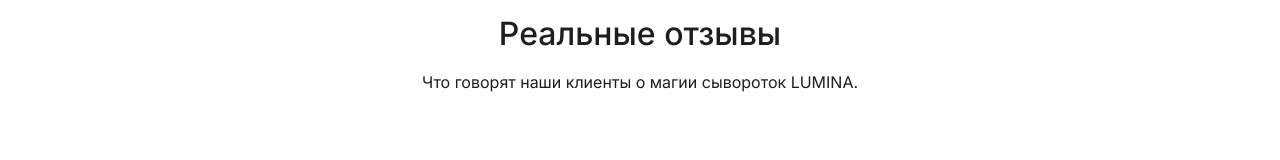
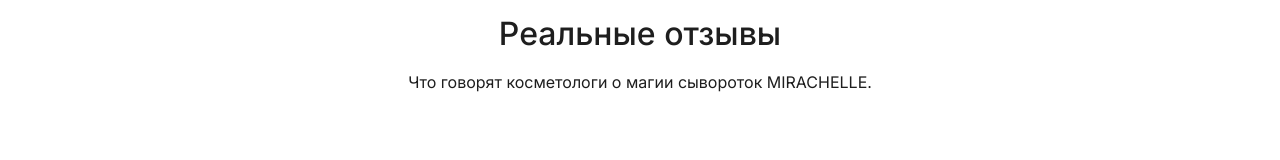
Before and after one commit to nkozoriz709-hash/MIRACHELLE, a website: page index.html in a window 1280 px wide. Shown: the part 1868-2028 px from the top of the page. Drawn offline with Linux system fonts and the light colour scheme; no server answers.

Commit message:
Update index.html

```diff
--- a/index.html
+++ b/index.html
@@ -121,7 +121,7 @@
             <div class="section-header">
                 <span class="section-subtitle">от сердца к сердцу</span>
                 <h2>Реальные отзывы</h2>
-                <p>Что говорят наши клиенты о магии сывороток LUMINA.</p>
+                <p>Что говорят косметологи о магии сывороток MIRACHELLE.</p>
             </div>
             <div class="reviews-grid" id="reviewsGrid"></div>
         </div>
```
